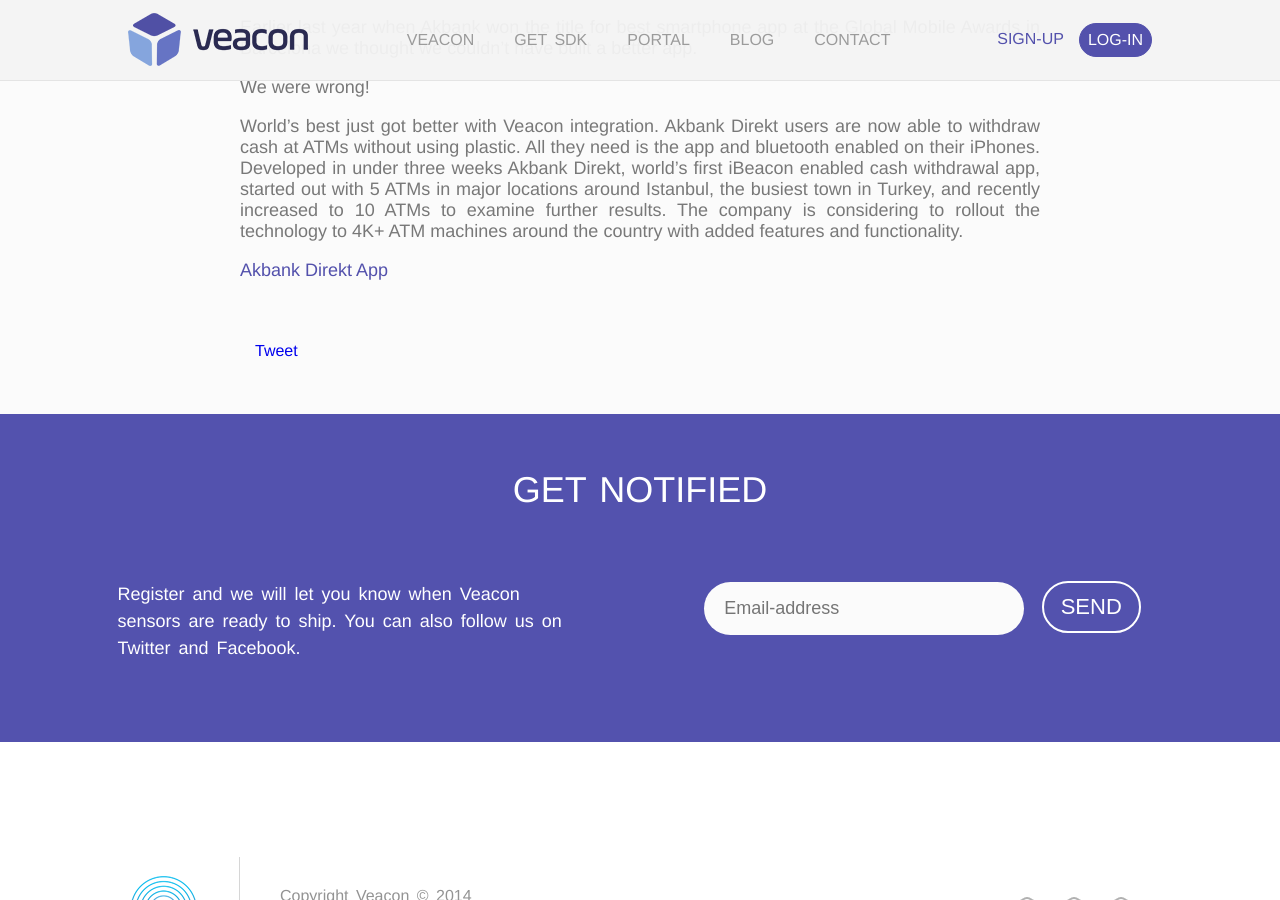
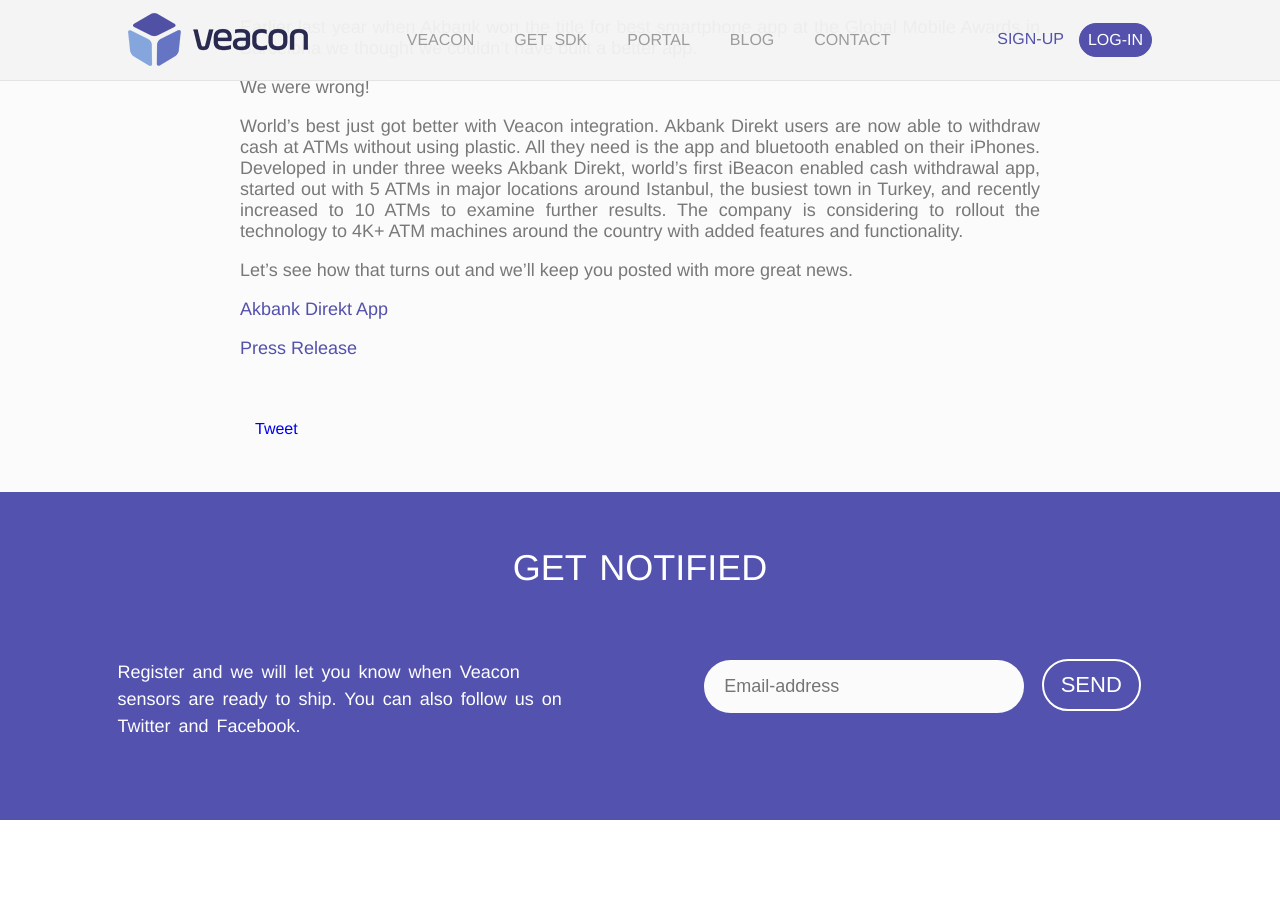
Before and after one commit to Valensas/veacon.com, a Jekyll site: the page built from _posts/2015-01-16-Akbank-iBeacon.md, in a window 1280 px wide and 900 px high, scrolled down 337 px. Built offline with Jekyll 4.4.1, drawn with Linux system fonts in a browser that asks for light colours; comment, search, counter and statistics services are not loaded.

Commit message:
Update 2015-01-16-Akbank-iBeacon.md

```diff
--- a/_posts/2015-01-16-Akbank-iBeacon.md
+++ b/_posts/2015-01-16-Akbank-iBeacon.md
@@ -8,4 +8,8 @@
 
 World's best just got better with Veacon integration. Akbank Direkt users are now able to withdraw cash at ATMs without using plastic. All they need is the app and bluetooth enabled on their iPhones. Developed in under three weeks Akbank Direkt, world's first iBeacon enabled cash withdrawal app, started out with 5 ATMs in major locations around Istanbul, the busiest town in Turkey, and recently increased to 10 ATMs to examine further results. The company is considering to rollout the technology to 4K+ ATM machines around the country with added features and functionality.
 
+Let's see how that turns out and we'll keep you posted with more great news.
+
 [Akbank Direkt App](http://appstore.com/akbankdirekt){:target="_blank"}
+
+[Press Release](http://press.valensas.com/94086-need-cash-there-s-an-app-for-that){:target="_blank"}
```
